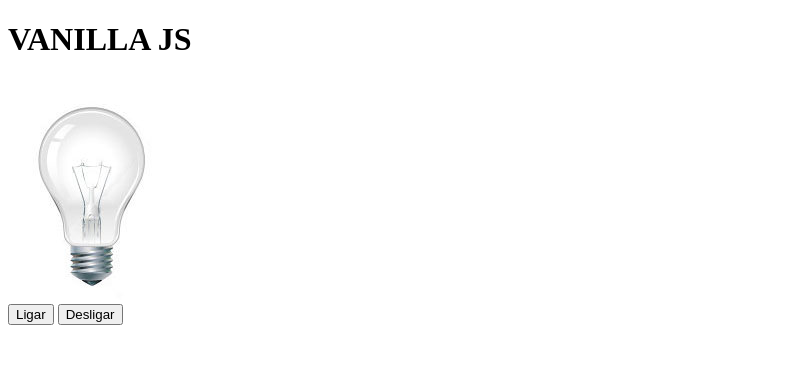
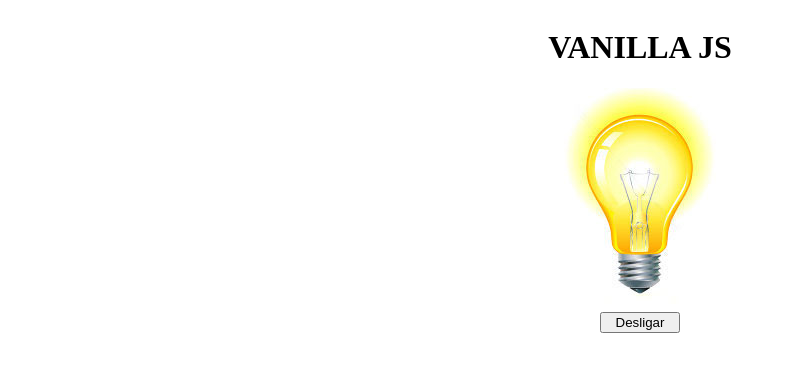
Before and after one commit to ojoaojh/Projetos-Fernando-Leonid, a plain HTML site: page Lâmpada/index.html in a window 1280 px wide. Both pictures are taken after a click on the button "Ligar". Shown: the whole page, without its empty margins (0-786 px from the left). Drawn offline with Linux system fonts and the light colour scheme.

Commit message:
commit
tornei tudo um botão só

```diff
--- a/Lâmpada/index.html
+++ b/Lâmpada/index.html
@@ -16,8 +16,8 @@
         <img src="./img/desligada.jpg" alt="Lâmpada" id='lamp'>
     </div>
     <div>
-        <button id="turnOn">Ligar</button>
-        <button id="turnOff">Desligar</button>
+        <button id="turnOnOff">Ligar</button>
+        <!--button id="turnOff">Desligar</button -->
     </div>
     </main>
     <script src="./script.js"></script>
--- a/Lâmpada/script.js
+++ b/Lâmpada/script.js
@@ -0,0 +1,46 @@
+const turnOn = document.getElementById ('turnOnOff');
+//const turnOff = document.getElementById ('turnOn');
+const lamp = document.getElementById ('lamp');
+
+
+function isLampBroken(){
+    return lamp.src.indexOf ('quebrada')> -1
+}
+
+function lampOn (){
+    if (!isLampBroken()){
+
+    lamp.src = './img/ligada.jpg';
+
+
+}
+}
+
+
+function lampOff (){
+    if (!isLampBroken()){
+    lamp.src = './img/desligada.jpg'
+}
+}
+
+function lampBroken(){
+    lamp.src = './img/quebrada.jpg'
+}
+
+function LampOnOff(){
+    if (turnOnOff.textContent== 'Ligar'){
+        lampOn();
+        turnOnOff.textContent= 'Desligar';
+    }else{
+        lampOff();
+        turnOnOff.textContent= 'Ligar';
+    }
+}
+
+
+
+turnOnOff.addEventListener('click', LampOnOff);
+
+lamp.addEventListener('mouseover', lampOn);
+lamp.addEventListener('mouseleave', lampOff);
+lamp.addEventListener('dblclick', lampBroken);
--- a/Lâmpada/style.css
+++ b/Lâmpada/style.css
@@ -0,0 +1,9 @@
+header, main {
+    display: flex;
+    flex-direction: column;
+    align-items: center;
+}
+
+button{
+    width: 80px;
+}
```
